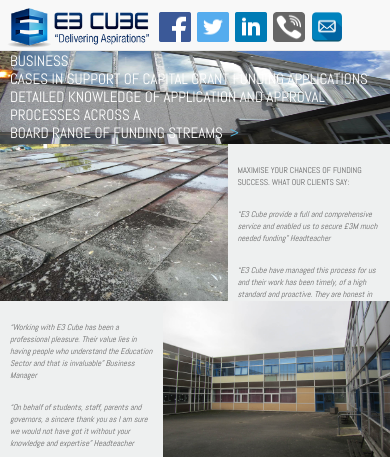
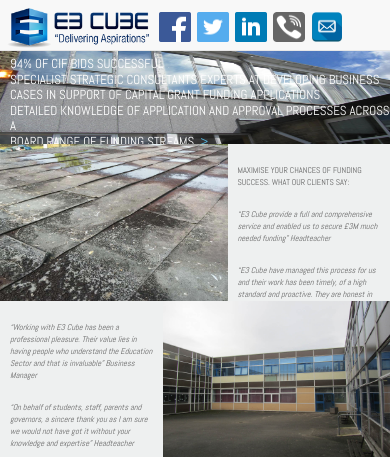
Before and after one commit to sorinalin91/e3cube, a PHP site: page /case-study-94.php in a window 390 px wide. Shown: the top 457 px of the page. Run offline with PHP 8.4, Linux system fonts and the light colour scheme; some libraries are stand-ins or nearby versions.

Commit message:
started to fix case study 94. Fixed only header image..

```diff
--- a/case-study-94.php
+++ b/case-study-94.php
@@ -6,7 +6,7 @@
       <div class="nav-bg-filter filter-hover"></div>
       <div class="dummy" style="padding-top:40%"></div>
         <div class="grid-container">
-          <h2 class="image-title full-width-image-text mobile-special-bigger-text">94% OF CIF BIDS SUCCESSFUL <br /> SPECIALIST STRATEGIC CONSULTANTS EXPERTS AT DEVELOPING BUSINESS <br /> CASES IN SUPPORT OF CAPITAL GRANT FUNDING APPLICATIONS <br /> DETAILED KNOWLEDGE OF APPLICATION AND APPROVAL PROCESSES ACROSS A <br /> BOARD RANGE OF FUNDING STREAMS <span style="color:#58b7df;">&nbsp;></span></h2>
+          <h2 class="image-title full-width-image-text mobile-special-bigger-text image-text-margin-top">94% OF CIF BIDS SUCCESSFUL <br /> SPECIALIST STRATEGIC CONSULTANTS EXPERTS AT DEVELOPING BUSINESS <br /> CASES IN SUPPORT OF CAPITAL GRANT FUNDING APPLICATIONS <br /> DETAILED KNOWLEDGE OF APPLICATION AND APPROVAL PROCESSES ACROSS A <br /> BOARD RANGE OF FUNDING STREAMS <span style="color:#58b7df;">&nbsp;></span></h2>
           <img class="full-width-image"src="images/ImageC1.jpg">
         </div>
     </div>
@@ -22,7 +22,7 @@
   <div class="dummy dummy-special" style="padding-top: 96.7%"></div>
     <div class="grid-container">
       <div class="text-padding filter-hover-text">
-        <span class="blue-border hidden-mobile-p"></span>
+        <span class="blue-border hidden-mobile-p case-study-94-font-size"></span>
         <p class="padding-50-0-0-50 first-p-without-title">MAXIMISE YOUR CHANCES OF FUNDING SUCCESS. WHAT OUR CLIENTS SAY:</p><br />
         <p class="padding-left-50 " style="font-style:italic;">“E3 Cube provide a full and comprehensive service and enabled us to secure £3M much needed funding” Headteacher</p><br>
         <p class="padding-left-50 " style="font-style:italic;">“E3 Cube have managed this process for us and their work has been timely, of a high standard and proactive. They are honest in their feedback and this has quickly established a firm level of trust” Business Manager</p>
--- a/css/style.css
+++ b/css/style.css
@@ -335,6 +335,10 @@
       padding-top: 20% !important;
       padding-bottom: 20% !important;
     }
+    .container-fluid h2.image-text-margin-top{
+      margin-top: 70px !important;
+    }
+
 }
 @media all and (max-width: 959px) and (min-width: 600px) {
     .carousel-caption h1 {
@@ -344,7 +348,7 @@
     	font-size: 32px;
     }
     .container-fluid h2{
-    	font-size: 22px;
+    	font-size: 20px;
     	padding: 20px 0 20px 0;
     }
     .container-fluid .image-title{
@@ -501,6 +505,9 @@
     .container-fluid .case-study-padding-mobile{
       padding: 10px 30px 20px 20px !important;
     }
+    .container-fluid h2.image-text-margin-top{
+      margin-top: 30px !important;
+    }
 
 }
 
@@ -590,7 +597,7 @@
       font-size: 16px !important;
     }
     h2.full-width-image-text.mobile-special-bigger-text{
-        font-size: 15px;
+        font-size: 13px;
         padding: 16px 0 0 10px;
     }
     .container-fluid p.first-p-without-title{
@@ -703,6 +710,9 @@
     }
     .container-fluid .case-study-padding-mobile{
       padding: 10px 30px 20px 20px !important;
+    }
+    .container-fluid h2.image-text-margin-top{
+      margin-top: 40px !important;
     }
 }
 
```
